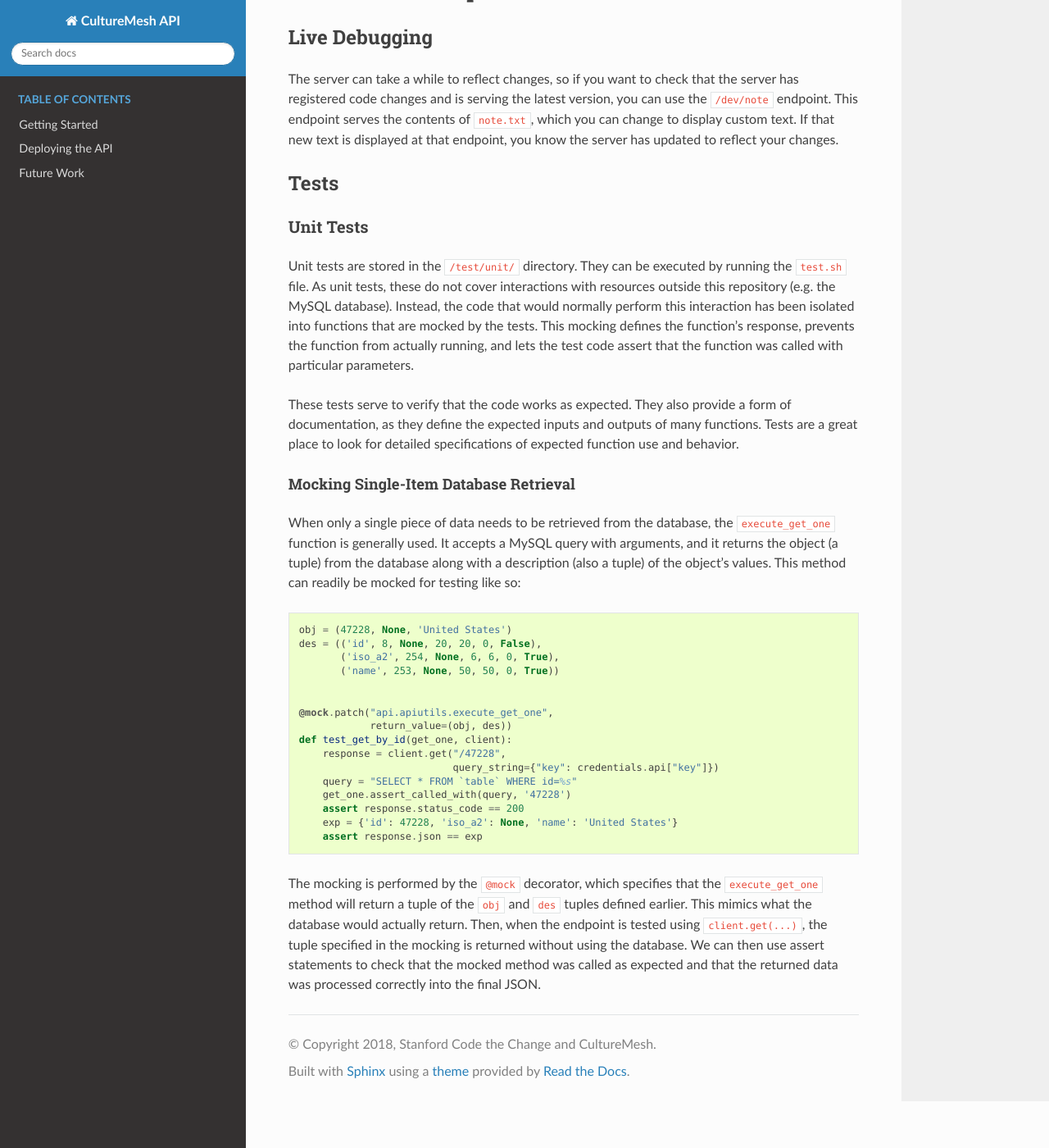
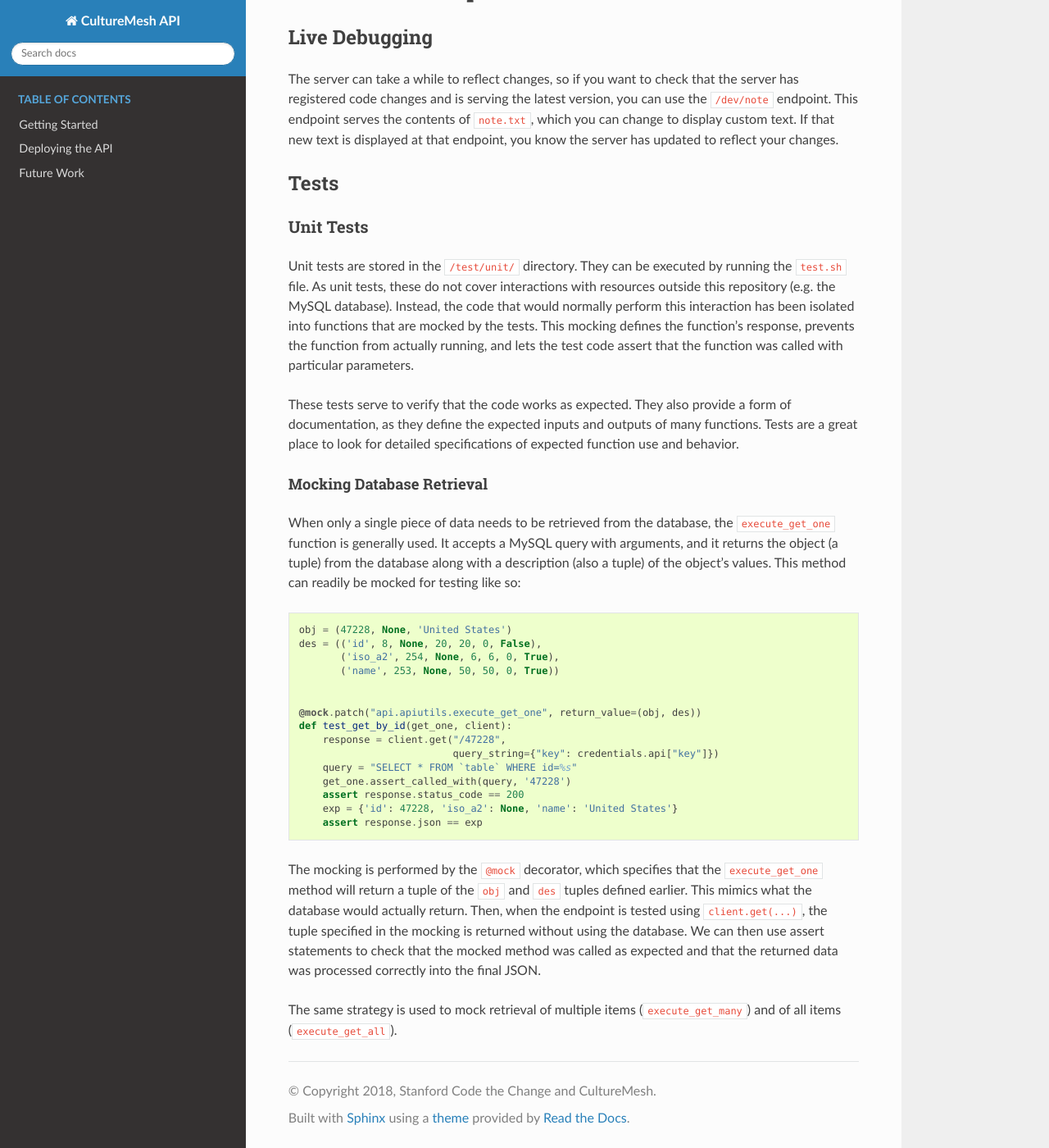
Before and after one commit to culturemesh/culturemesh-api, a Sphinx documentation site: the page built from docs/source/developers.rst, in a window 1280 px wide and 1400 px high, scrolled down 131 px. Shown: the whole window at 82% size. Built offline with Sphinx 7.4.7 and the Read the Docs theme 2.0.0, drawn with Linux system fonts in a browser that asks for light colours.

Commit message:
Add getting many and all items from database to documentation

```diff
--- a/docs/source/developers.rst
+++ b/docs/source/developers.rst
@@ -34,8 +34,8 @@ a form of documentation, as they define the expected inputs and outputs of many
 functions. Tests are a great place to look for detailed specifications of
 expected function use and behavior.
 
-Mocking Single-Item Database Retrieval
---------------------------------------
+Mocking Database Retrieval
+--------------------------
 
 When only a single piece of data needs to be retrieved from the database, the
 ``execute_get_one`` function is generally used. It accepts a MySQL query with
@@ -51,8 +51,7 @@ mocked for testing like so:
            ('name', 253, None, 50, 50, 0, True))
 
 
-    @mock.patch("api.apiutils.execute_get_one",
-                return_value=(obj, des))
+    @mock.patch("api.apiutils.execute_get_one", return_value=(obj, des))
     def test_get_by_id(get_one, client):
         response = client.get("/47228",
                               query_string={"key": credentials.api["key"]})
@@ -69,3 +68,6 @@ the endpoint is tested using ``client.get(...)``, the tuple specified in the
 mocking is returned without using the database. We can then use assert
 statements to check that the mocked method was called as expected and that the
 returned data was processed correctly into the final JSON.
+
+The same strategy is used to mock retrieval of multiple items
+(``execute_get_many``) and of all items (``execute_get_all``).
```
